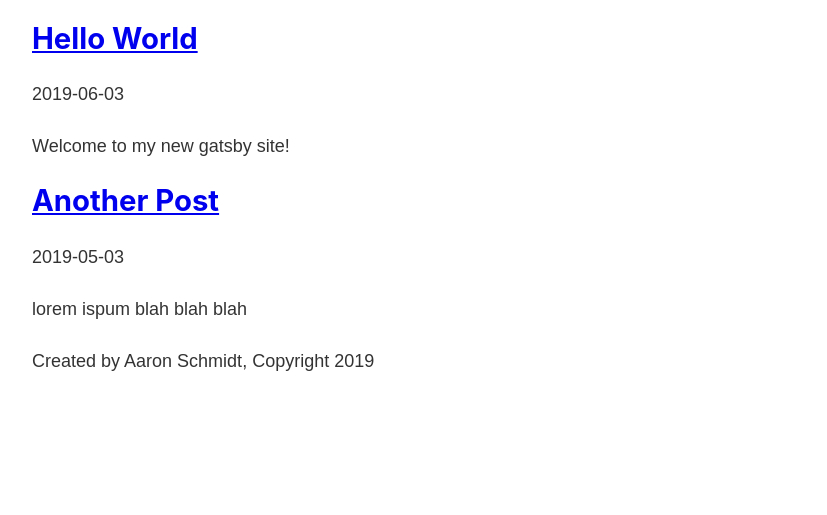
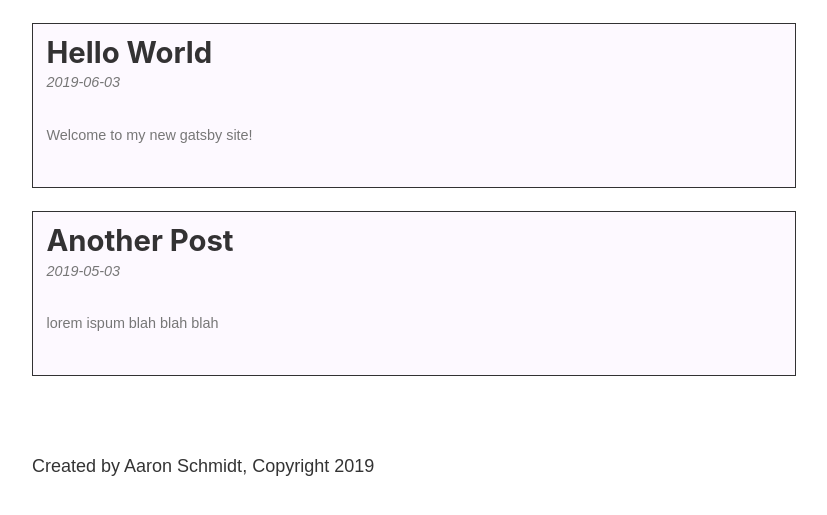
Before and after one commit to Schmidt-Aaron/gatsby-bootcamp, a Gatsby site: page /blog in a window 1280 px wide. Shown: the part 393-908 px from the top of the page, without its empty margins (226-1053 px from the left). Before the commit the page ends 811 px from the top, so only its background shows below. Built offline with nearby package versions, Linux system fonts and the light colour scheme; Gatsby itself is replaced by a stand-in of ours.

Commit message:
markdown blog /w images

```diff
--- a/gatsby-config.js
+++ b/gatsby-config.js
@@ -23,6 +23,21 @@ module.exports = {
         path: `${__dirname}/src/`,
       },
     },
-    `gatsby-transformer-remark`,
+    `gatsby-plugin-sharp`,
+    {
+      resolve: `gatsby-transformer-remark`,
+      options: {
+        plugins: [
+          `gatsby-remark-relative-images`,
+          {
+            resolve: `gatsby-remark-images`,
+            options: {
+              maxWidth: 750,
+              linkImagesToOriginal: false,
+            },
+          },
+        ],
+      },
+    },
   ],
 }
--- a/package.json
+++ b/package.json
@@ -16,6 +16,9 @@
     "dotenv": "^8.0.0",
     "gatsby": "^2.5.2",
     "gatsby-plugin-sass": "^2.0.11",
+    "gatsby-plugin-sharp": "^2.1.3",
+    "gatsby-remark-images": "^3.0.14",
+    "gatsby-remark-relative-images": "^0.2.2",
     "gatsby-source-filesystem": "^2.0.38",
     "gatsby-transformer-remark": "^2.3.12",
     "node-sass": "^4.12.0",
--- a/src/components/Footer.js
+++ b/src/components/Footer.js
@@ -1,5 +1,6 @@
 import React from "react"
 import { useStaticQuery, graphql } from "gatsby"
+import footerStyles from "./footer.module.scss"
 
 export default function Footer() {
   const data = useStaticQuery(graphql`
@@ -12,7 +13,7 @@ export default function Footer() {
     }
   `)
   return (
-    <footer>
+    <footer className={footerStyles.footer}>
       <p>Created by {data.site.siteMetadata.author}, Copyright 2019</p>
     </footer>
   )
--- /dev/null
+++ b/src/components/footer.module.scss
@@ -0,0 +1,3 @@
+.footer {
+  margin-top: 3rem;
+}
--- a/src/pages/blog.js
+++ b/src/pages/blog.js
@@ -1,6 +1,7 @@
 import React from "react"
 import Layout from "../components/Layout"
 import { Link, graphql, useStaticQuery } from "gatsby"
+import blogStyles from "./blog.module.scss"
 
 export default function blog() {
   const data = useStaticQuery(graphql`
@@ -34,13 +35,13 @@ export default function blog() {
           const { slug } = post.node.fields
 
           return (
-            <div key={i}>
-              <h2>
-                <Link to={`/blog/${slug}`}>{title}</Link>
-              </h2>
-              <p>{date}</p>
-              <p>{excerpt}</p>
-            </div>
+            <article key={i} className={blogStyles.post}>
+              <Link to={`/blog/${slug}`}>
+                <h2>{title}</h2>
+                <p className={blogStyles.date}>{date}</p>
+                <p>{excerpt}</p>
+              </Link>
+            </article>
           )
         })}
       </Layout>
--- /dev/null
+++ b/src/pages/blog.module.scss
@@ -0,0 +1,26 @@
+$black: rgba(0, 0, 0, 0.8);
+.post {
+  border: 1px solid $black;
+  background-color: #fdf9ff;
+  padding: 0.75rem;
+  margin: 1.25rem 0;
+  &:hover {
+    background-color: #f4f4f4;
+  }
+  a {
+    color: $black;
+    display: block;
+    text-decoration: none;
+  }
+  h2 {
+    margin-bottom: 0;
+  }
+  p {
+    color: #777;
+    font-size: 0.8rem;
+  }
+}
+
+.date {
+  font-style: italic;
+}
--- a/src/posts/gatsby.md
+++ b/src/posts/gatsby/gatsby.md
@@ -4,3 +4,5 @@ date: "2019-06-03"
 ---
 
 Welcome to my new gatsby site!
+
+![Canyon](./canyon.jpg)
```
Also changed, not shown: src/posts/gatsby/canyon.jpg (added), 1 other file.
